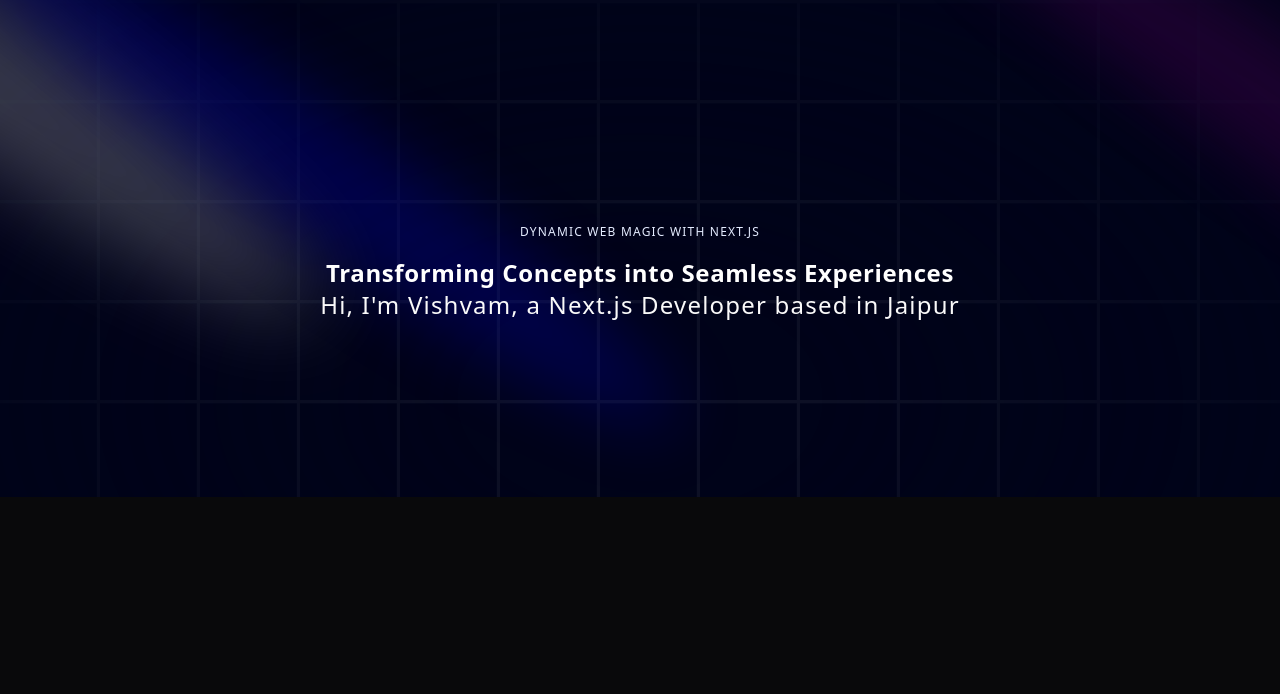
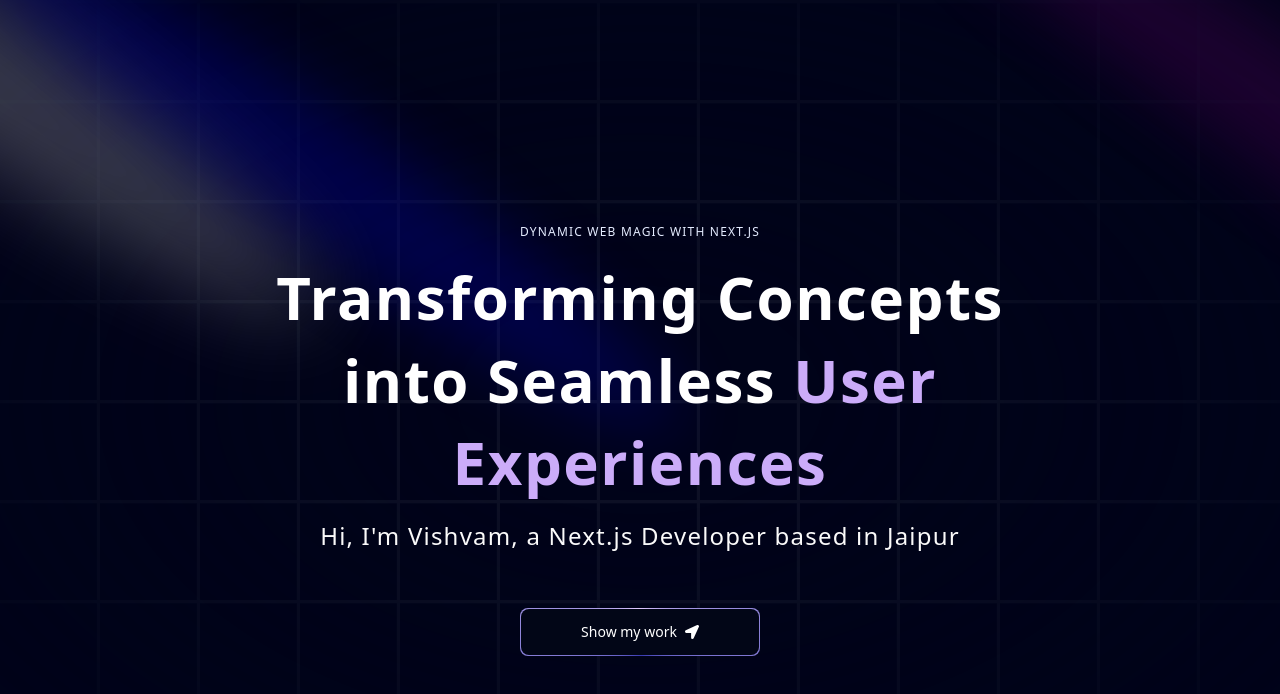
Before and after one commit to vishvam7738/portfolio, a Next.js app: page / in a window 1280 px wide. Shown: the top 694 px of the page. Built offline with nearby package versions, Linux system fonts and the light colour scheme.

Commit message:
Implemented Floating Navbar

```diff
--- a/app/page.tsx
+++ b/app/page.tsx
@@ -1,4 +1,6 @@
 import Hero from "@/components/Hero";
+import { FloatingNav } from "@/components/ui/FloatingNav";
+import { FaHome } from "react-icons/fa";
 
 export default function Home() {
   return (
@@ -6,6 +8,7 @@
      justify-center items-center flex-col overflow-hidden
      mx-auto sm:px-10 px-5">
       <div className="max-w-7xl w-full">
+        <FloatingNav navItems={[{name:'Home',link:'/',icon:<FaHome/>}]}/>
         <Hero/>
       </div>
     </main>
--- a/components/Hero.tsx
+++ b/components/Hero.tsx
@@ -1,6 +1,8 @@
 import React from 'react'
 import { Spotlight } from './ui/Spotlight'
 import { TextGenerateEffect } from './ui/TextGenerateEffect'
+import MagicButton from './ui/MagicButton'
+import { FaLocationArrow } from 'react-icons/fa'
 
 const Hero = () => {
     return (
@@ -30,7 +32,7 @@
                     <TextGenerateEffect
                         className="text-center text-[40px]
                     md:text-5xl lg:text-6xl"
-                        words="Transforming Concepts into Seamless
+                        words="Transforming Concepts into Seamless User
                     Experiences"
                     />
 
@@ -38,6 +40,13 @@
                     mb-4 text-sm md:text-lg lg:text-2xl'>
                         Hi, I&apos;m Vishvam, a Next.js Developer based in Jaipur
                     </p>
+                    <a href="#about">
+                        <MagicButton
+                        title="Show my work"
+                        icon={<FaLocationArrow/>}
+                        position='right'
+                        />
+                        </a>
                 </div>
 
             </div>
--- /dev/null
+++ b/components/ui/FloatingNav.tsx
@@ -0,0 +1,82 @@
+"use client";
+import React, { useState } from "react";
+import {
+  motion,
+  AnimatePresence,
+  useScroll,
+  useMotionValueEvent,
+} from "framer-motion";
+import { cn } from "@/utils/cn";
+import Link from "next/link";
+
+export const FloatingNav = ({
+  navItems,
+  className,
+}: {
+  navItems: {
+    name: string;
+    link: string;
+    icon?: JSX.Element;
+  }[];
+  className?: string;
+}) => {
+  const { scrollYProgress } = useScroll();
+
+  const [visible, setVisible] = useState(false);
+
+  useMotionValueEvent(scrollYProgress, "change", (current) => {
+    // Check if current is not undefined and is a number
+    if (typeof current === "number") {
+      let direction = current! - scrollYProgress.getPrevious()!;
+
+      if (scrollYProgress.get() < 0.05) {
+        setVisible(false);
+      } else {
+        if (direction < 0) {
+          setVisible(true);
+        } else {
+          setVisible(false);
+        }
+      }
+    }
+  });
+
+  return (
+    <AnimatePresence mode="wait">
+      <motion.div
+        initial={{
+          opacity: 1,
+          y: -100,
+        }}
+        animate={{
+          y: visible ? 0 : -100,
+          opacity: visible ? 1 : 0,
+        }}
+        transition={{
+          duration: 0.2,
+        }}
+        className={cn(
+          "flex max-w-fit  fixed top-10 inset-x-0 mx-auto border border-transparent dark:border-white/[0.2] rounded-full dark:bg-black bg-white shadow-[0px_2px_3px_-1px_rgba(0,0,0,0.1),0px_1px_0px_0px_rgba(25,28,33,0.02),0px_0px_0px_1px_rgba(25,28,33,0.08)] z-[5000] pr-2 pl-8 py-2  items-center justify-center space-x-4",
+          className
+        )}
+      >
+        {navItems.map((navItem: any, idx: number) => (
+          <Link
+            key={`link=${idx}`}
+            href={navItem.link}
+            className={cn(
+              "relative dark:text-neutral-50 items-center flex space-x-1 text-neutral-600 dark:hover:text-neutral-300 hover:text-neutral-500"
+            )}
+          >
+            <span className="block sm:hidden">{navItem.icon}</span>
+            <span className="hidden sm:block text-sm">{navItem.name}</span>
+          </Link>
+        ))}
+        <button className="border text-sm font-medium relative border-neutral-200 dark:border-white/[0.2] text-black dark:text-white px-4 py-2 rounded-full">
+          <span>Login</span>
+          <span className="absolute inset-x-0 w-1/2 mx-auto -bottom-px bg-gradient-to-r from-transparent via-blue-500 to-transparent  h-px" />
+        </button>
+      </motion.div>
+    </AnimatePresence>
+  );
+};
--- /dev/null
+++ b/components/ui/MagicButton.tsx
@@ -0,0 +1,21 @@
+import React from 'react'
+
+const MagicButton = ({ title, icon, position, handleClick
+    , otherClasses
+}: {
+    title: string; icon: React.ReactNode, position: string;
+    handleClick?: () => void; otherClasses?: string;
+}) => {
+    return (
+        <button className="relative inline-flex h-12 w-full overflow-hidden rounded-lg p-[1px] focus:outline-none md:w-60 md:mt-10">
+            <span className="absolute inset-[-1000%] animate-[spin_2s_linear_infinite] bg-[conic-gradient(from_90deg_at_50%_50%,#E2CBFF_0%,#393BB2_50%,#E2CBFF_100%)]" />
+            <span className={`inline-flex h-full w-full cursor-pointer items-center justify-center rounded-lg bg-slate-950 px-7  text-sm font-medium text-white backdrop-blur-3xl gap-2 ${otherClasses}`}>
+                {position==='left'&&icon}
+                {title}
+                {position==='right'&&icon}
+            </span>
+        </button>
+    )
+}
+
+export default MagicButton
--- a/components/ui/TextGenerateEffect.tsx
+++ b/components/ui/TextGenerateEffect.tsx
@@ -37,7 +37,7 @@
           return (
             <motion.span
               key={word + idx}
-              className="dark:text-white text-black opacity-0"
+              className={`${idx>3? 'text-purple':'dark:text-white text-black'} opacity-0`}
               style={{
                 filter: filter ? "blur(10px)" : "none",
               }}
@@ -52,8 +52,8 @@
 
   return (
     <div className={cn("font-bold", className)}>
-      <div className="mt-4">
-        <div className=" dark:text-white text-black text-2xl leading-snug tracking-wide">
+      <div className="my-4">
+        <div className=" dark:text-white text-black leading-snug tracking-wide">
           {renderWords()}
         </div>
       </div>
--- a/package.json
+++ b/package.json
@@ -16,6 +16,7 @@
     "next-themes": "^0.3.0",
     "react": "^18",
     "react-dom": "^18",
+    "react-icons": "^5.3.0",
     "tailwind-merge": "^2.5.4",
     "tailwindcss-animate": "^1.0.7"
   },
```
Also changed, not shown: 1 other file (tests, documents, lock files or other folders).
